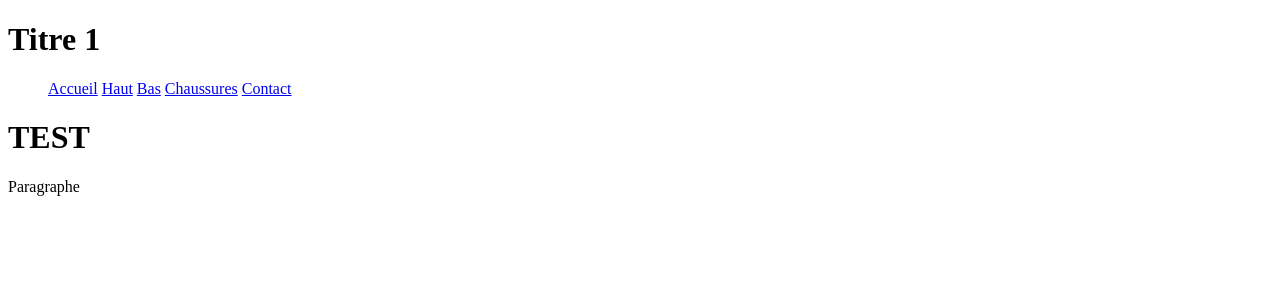
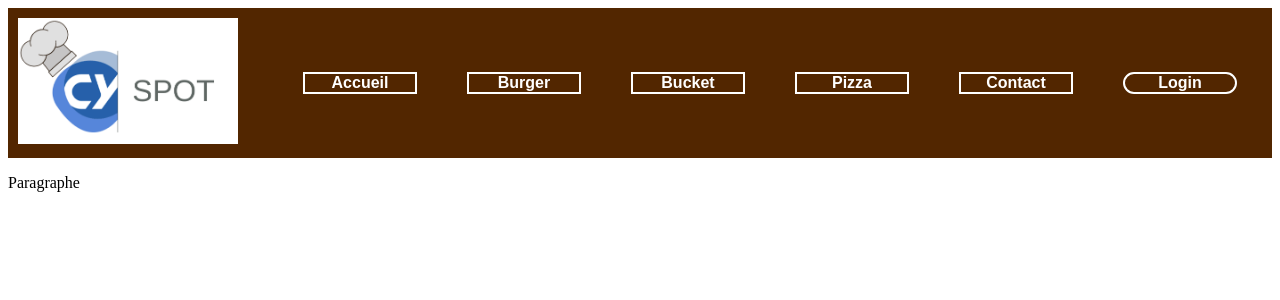
Before and after one commit to ariraja/ProjetDevWeb2k21, a PHP site: page / in a window 1280 px wide. Shown: the top 300 px of the page. Run offline with PHP 8.4, Linux system fonts and the light colour scheme.

Commit message:
Base du header fini

```diff
--- a/assets/css/index.css
+++ b/assets/css/index.css
@@ -1,3 +1,65 @@
-.menu ul li{
+.main-head{
+    padding-top: 10px;
+    padding-bottom: 10px;
+    padding-left: 10px;
+    padding-right: 10px;
+    background-color: #522600;
+}
+.menuh{
+    display: flex;
+    align-items: center;
+}
+#logo{
+    width: 220px;
+
+}
+.menuh ul{
+    display: flex;
+    justify-content: space-around;
+    flex :1 1 40rem;
+}
+.menuh ul li{
     display: inline;
+    text-align: center;
 }
+.menuh ul li a{
+    text-decoration: none;
+    display: inline-block;
+    color: #ffffff;
+    font-family: 'Source Sans Pro', sans-serif;
+    font-weight: bold;
+    border : 2px solid white;
+    width: 110px;
+}
+.menuh ul li a:hover{
+    text-decoration: none;
+    display: inline-block;
+    color: #D9670F;
+    font-family: 'Source Sans Pro', sans-serif;
+    font-weight: bold;
+    border : 2px solid #D9670F;
+    width: 110px;
+}
+
+#login{
+    text-decoration: none;
+    color: #ffffff;
+    font-family: 'Source Sans Pro', sans-serif;
+    font-weight: bold;
+    border : 2px solid white;
+    border-radius :100px;
+    height: auto;
+    width: 110px;
+    text-align: center;
+}
+#login:hover{
+    text-decoration: none;
+    color: red;
+    font-family: 'Source Sans Pro', sans-serif;
+    font-weight: bold;
+    border : 2px solid red;
+    border-radius :100px;
+    height: auto;
+    width: 110px;
+    text-align: center;
+}
--- a/index.html
+++ b/index.html
@@ -1,7 +1,9 @@
 <!DOCTYPE html>
 <html>
     <head>
-        <title>CY SPOT</title>
+        <title>CY SPOT 🍔🍟🍗🍕😋</title>
+        <meta charset="utf-8">
+        <meta name="viewport" content="width=device-width, initial-sclale=1.0">
         <link rel="stylesheet" type="text/css" href="assets/css/index.css">
         <link rel="icon" type="image/png" sizes="18
         5x15" href="assets/img/miniature2.png">
@@ -9,16 +11,17 @@
     </head>
     <body>
         <!--   HEADER    -->
-        <header>
-            <h1>Titre 1</h1>
+        <header class="main-head">
             <!-- Menu horizontal -->
-            <nav class="menu">
+            <nav class="menuh">
+               <a href="index.html"><img src="assets/img/logo2.png" id="logo" alt=""/></a>
                 <ul>
                     <li><a href="index.html">Accueil</a></li>
-                    <li><a href="Haut">Haut</a></li>
-                    <li><a href="Bas">Bas</a></li>
-                     <li><a href="Chaussures">Chaussures</a></li>
-                    <li><a href="Contact">Contact</a></li>
+                    <li><a href="burger.html">Burger</a></li>
+                    <li><a href="bucket.html">Bucket</a></li>
+                     <li><a href="pizza.html">Pizza</a></li>
+                    <li><a href="contact.html">Contact</a></li>
+                    <a href="#" id="login">Login</a>
                 </ul>
             </nav>
         </header>
@@ -39,7 +42,6 @@
             <!--  Formulaire de contact  -->
 
         <!-- Footer -->
-            <h1>TEST</h1>
         <p> Paragraphe </p>
 
     </body>
```
Also changed, not shown: tuto.html (deleted, +0 -9 lines), assets/img/logo2.png (added), bucket.html (added), burger.html (added), contact.html (added), pizza.html (added).
